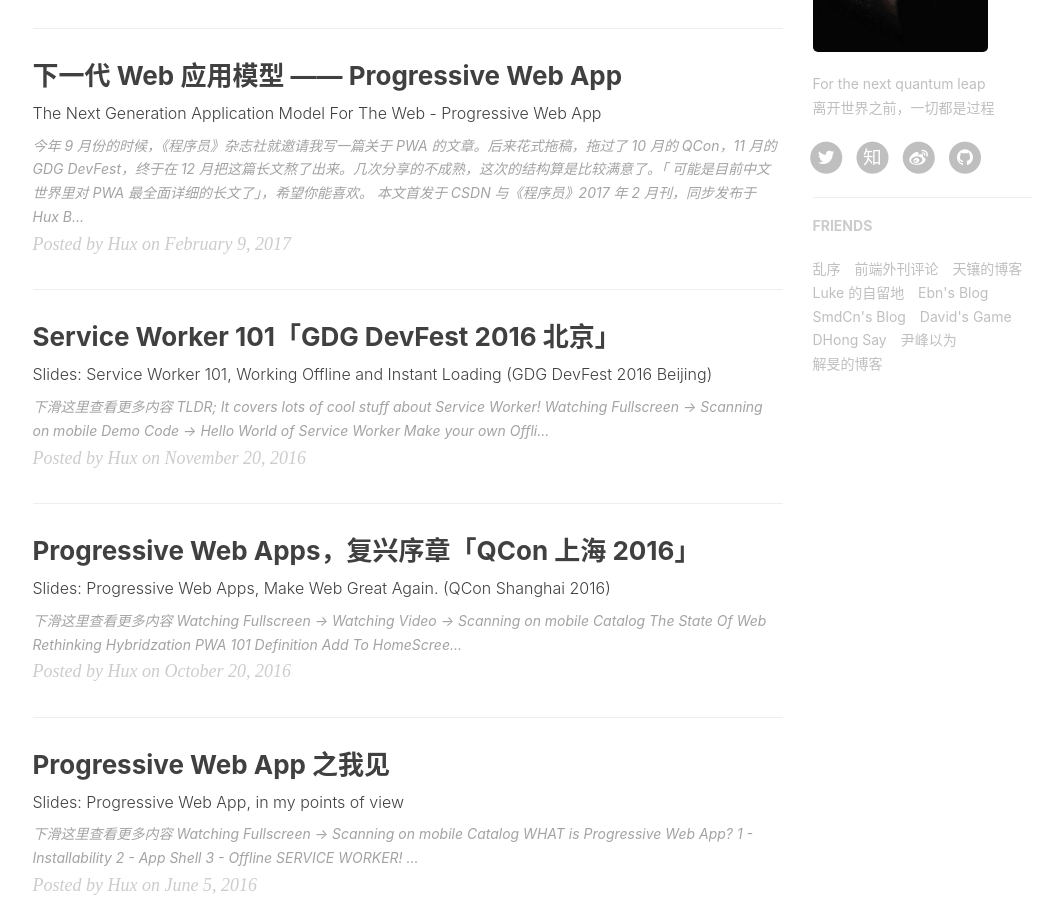
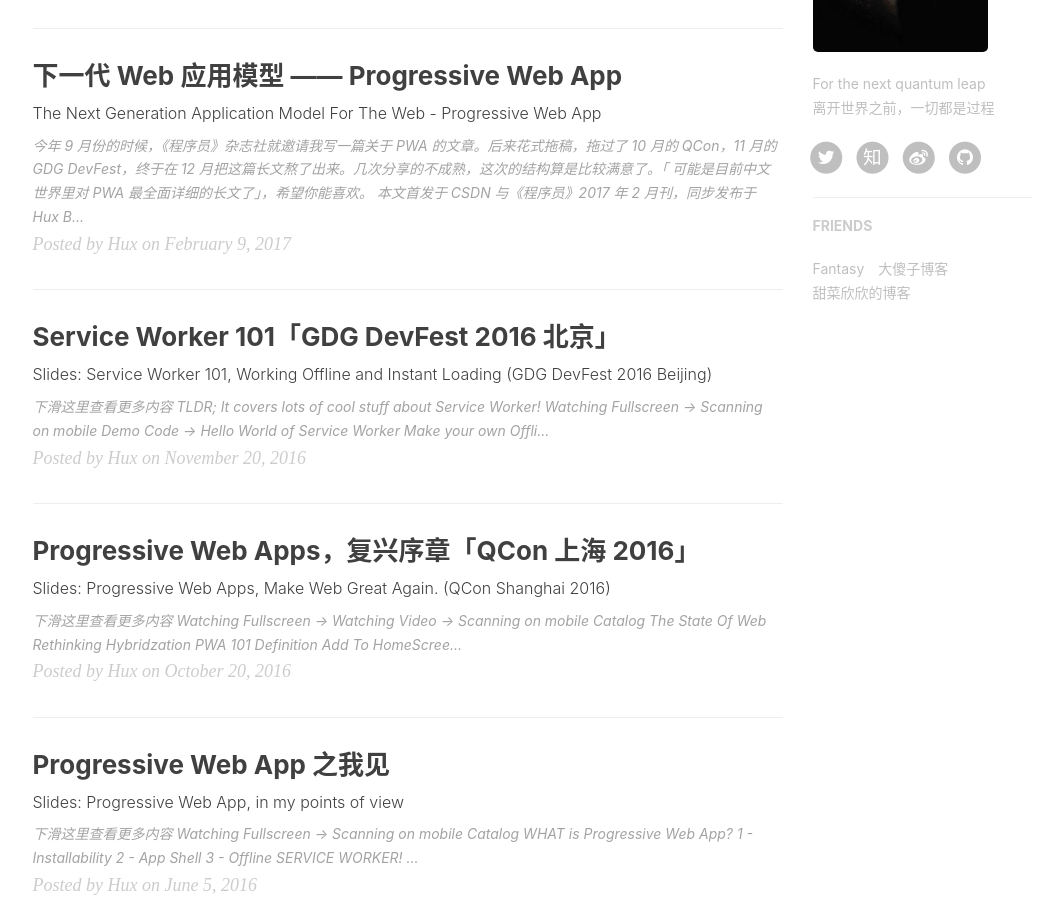
Before and after one commit to XiaoChuKuang/xiaochukuang.github.io, a Jekyll site: the page built from index.html, in a window 1280 px wide and 900 px high, scrolled down 877 px. Shown: the whole window, without its empty margins (135-1188 px from the left). Built offline with Jekyll 4.4.1, drawn with Linux system fonts in a browser that asks for light colours; nearby versions of some CDN libraries; the list of posts is cut into pages by our own code; comment, search, counter and statistics services are not loaded.

Commit message:
update
update

```diff
--- a/_config.yml
+++ b/_config.yml
@@ -95,34 +95,13 @@
     #     title: "Su",
     #     href: "http://su.gallery/"
     # },{
-        title: "乱序",
-        href: "http://mida.re/"
+        title: "Fantasy",
+        href: "http://www.lookthings.com/"
     },{
-        title: "前端外刊评论",
-        href: "http://qianduan.guru/"
+        title: "大傻子博客",
+        href: "http://zoec.info/"
     },{
-        title: "天镶的博客",
-        href: "http://lingyu.wang/"
-    },{
-        title: "Luke 的自留地",
-        href: "http://hmqk1995.github.io"
-    },{
-        title: "Ebn's Blog",
-        href: "http://ebnbin.com/"
-    },{
-        title: "SmdCn's Blog",
-        href: "http://blog.smdcn.net"
-    },{
-        title: "David's Game",
-        href: "https://www.ruoyaowu.com/"
-    },{
-        title: "DHong Say",
-        href: "http://dhong.co"
-    },{
-        title: "尹峰以为",
-        href: "http://ingf.github.io/"
-    },{
-        title: "解旻的博客",
-        href: "http://xieminis.me/"
+        title: "甜菜欣欣的博客",
+        href: "http://tcxx.info/"
     }
 ]
```
